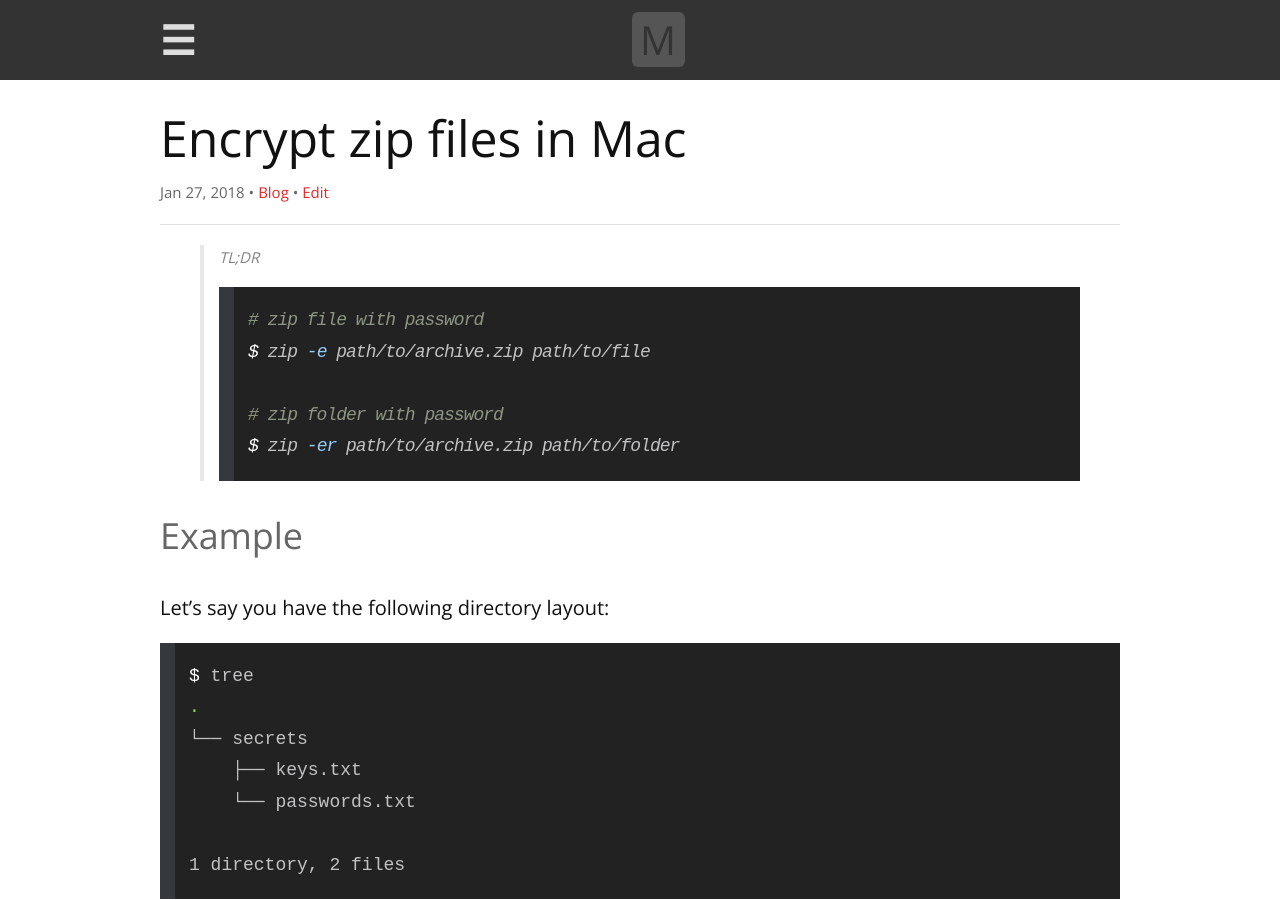
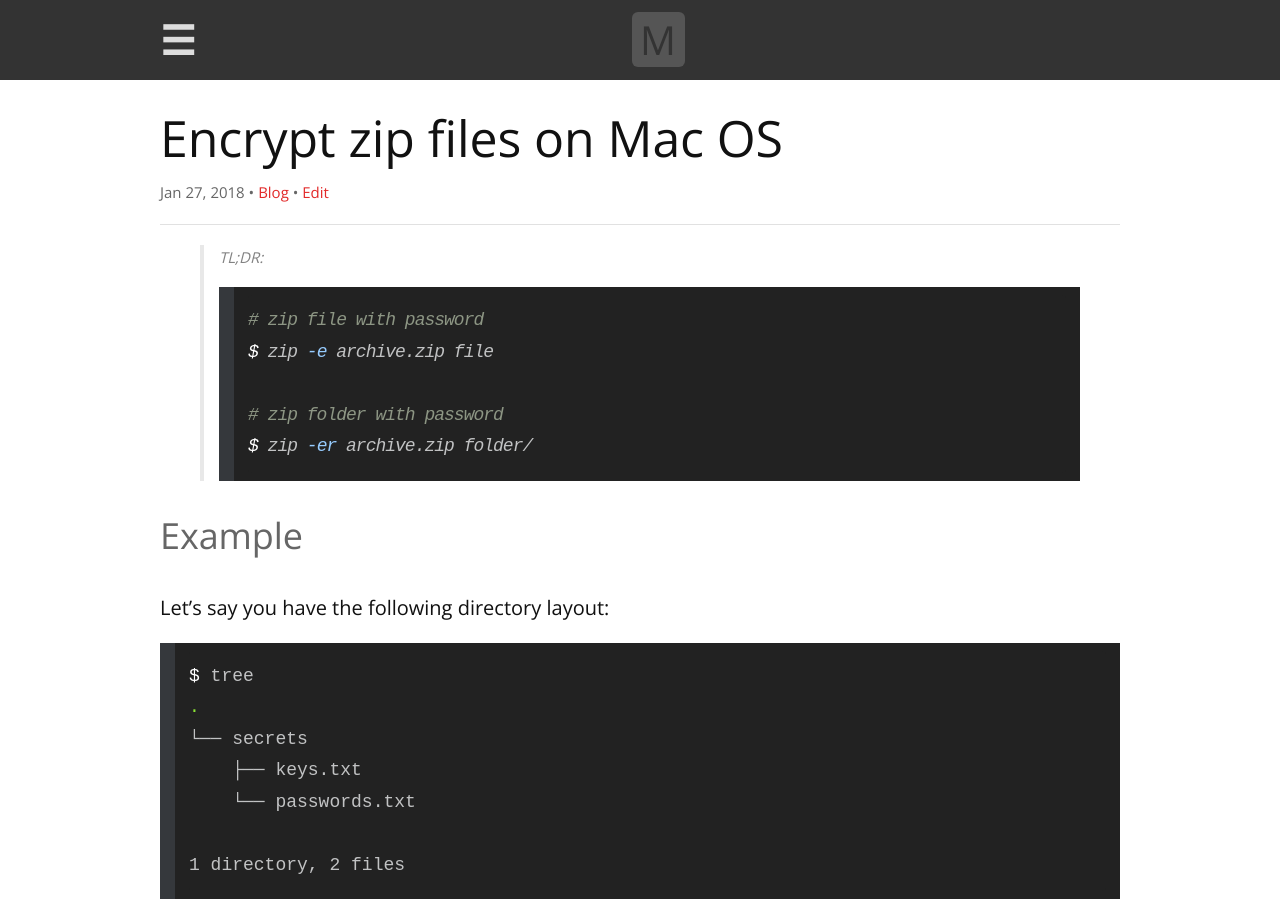
Before and after one commit to remarkablemark/remarkablemark.github.io, a Jekyll site: the page built from _posts/2018/2018-01-27-encrypt-zip-file-mac.md, in a window 1280 px wide and 900 px high. Built offline with Jekyll 4.4.1, drawn with Linux system fonts in a browser that asks for light colours; comment, search, counter and statistics services are not loaded.

Commit message:
feat(post): update "Encrypt zip files on Mac OS"
Post: 2018-01-27-encrypt-zip-file-mac.md

Update title, excerpt, and TL;DR code snippet.

````diff
--- a/_posts/2018/2018-01-27-encrypt-zip-file-mac.md
+++ b/_posts/2018/2018-01-27-encrypt-zip-file-mac.md
@@ -1,19 +1,19 @@
 ---
 layout: post
-title: Encrypt zip files in Mac
+title: Encrypt zip files on Mac OS
 date: 2018-01-27 18:13:49 -4000
-excerpt: How to encrypt and decrypt zip files and archives in Mac.
+excerpt: How to encrypt and decrypt zip files and archives on Mac OS.
 categories: zip encrypt decrypt password mac bash cli
 ---
 
-> ###### TL;DR
+> ###### TL;DR:
 >
 > ```sh
 > # zip file with password
-> $ zip -e path/to/archive.zip path/to/file
+> $ zip -e archive.zip file
 >
 > # zip folder with password
-> $ zip -er path/to/archive.zip path/to/folder
+> $ zip -er archive.zip folder/
 > ```
 
 ### Example
````
